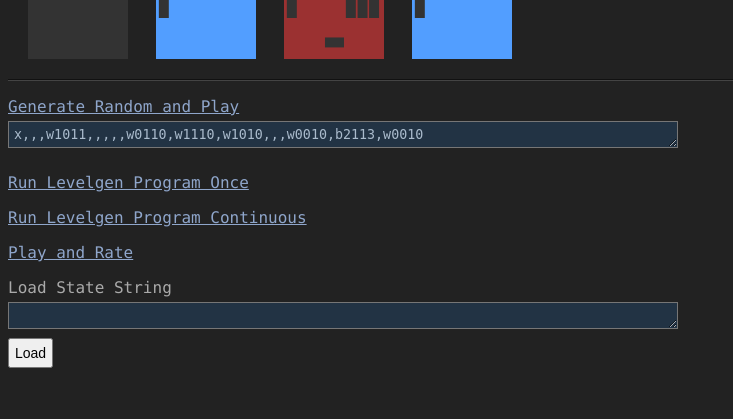
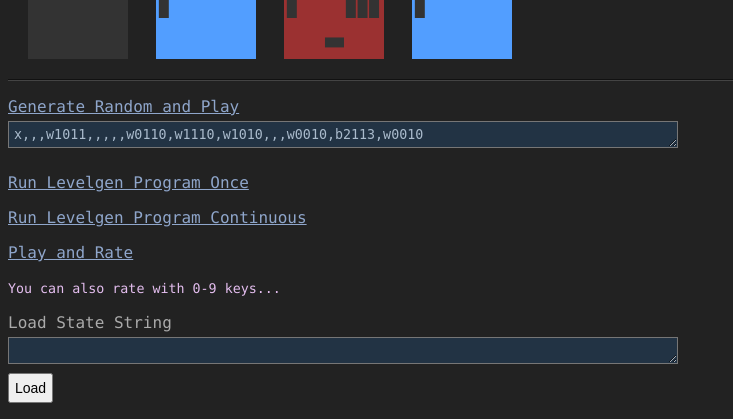
Before and after one commit to bitwisecreative/immunia, a PHP site: page / in a window 1280 px wide. Shown: the part 445-864 px from the top of the page, without its empty margins (0-733 px from the left). Before the commit the page ends 813 px from the top, so only its background shows below. Run offline with PHP 8.4, Linux system fonts and the light colour scheme.

Commit message:
999 levels >:O

```diff
--- a/_levelgen/immunia_levelgen.js
+++ b/_levelgen/immunia_levelgen.js
@@ -81,6 +81,13 @@ $(function(){
         });
         state_string($('#statestring').val());
         draw_board();
+        // rate with 0-9 keys :P
+        $(document).on('keyup',function(e){
+          let keynum=+e.key;
+          if(!isNaN(keynum)){
+            $('#rate-send select').val(keynum).trigger('change');
+          }
+        });
       });
     }
 
--- a/_levelgen/index.php
+++ b/_levelgen/index.php
@@ -54,7 +54,7 @@ if(isset($_GET['tools'])){
   header('content-type:text/plain');
 
   // Import
-  if(true){
+  if(false){
     $json=json_decode(file_get_contents('./add_unrated.json'),true);
     foreach($json as $d){
       $q='select * from levels where state=?';
@@ -85,7 +85,7 @@ if(isset($_GET['tools'])){
   }
 
   // Get all levels in order...
-  if(false){
+  if(true){
     $q='select * from levels where rating>0 order by rating asc, rowid asc';
     $s=$pdo->prepare($q);
     $s->execute();
@@ -290,6 +290,13 @@ select#rate-send {
     font-size: 20px;
     padding: 4px;
 }
+div#rate-send {
+    display: inline;
+}
+span.tiny-note {
+    font-size: smaller;
+    color: #e4beef;
+}
 </style>
 </head>
 <body>
@@ -333,7 +340,7 @@ select#rate-send {
   <p>
     <a href="#play_and_rate">Play and Rate</a><br />
     <div id="rate-rowid"></div>
-    <div id="rate-send"></div>
+    <div id="rate-send"></div> <span class="tiny-note">You can also rate with 0-9 keys...</span>
   </p>
 
   <p>
```
Also changed, not shown: _levelgen/immunia_levelgen.db, 1 other file.
